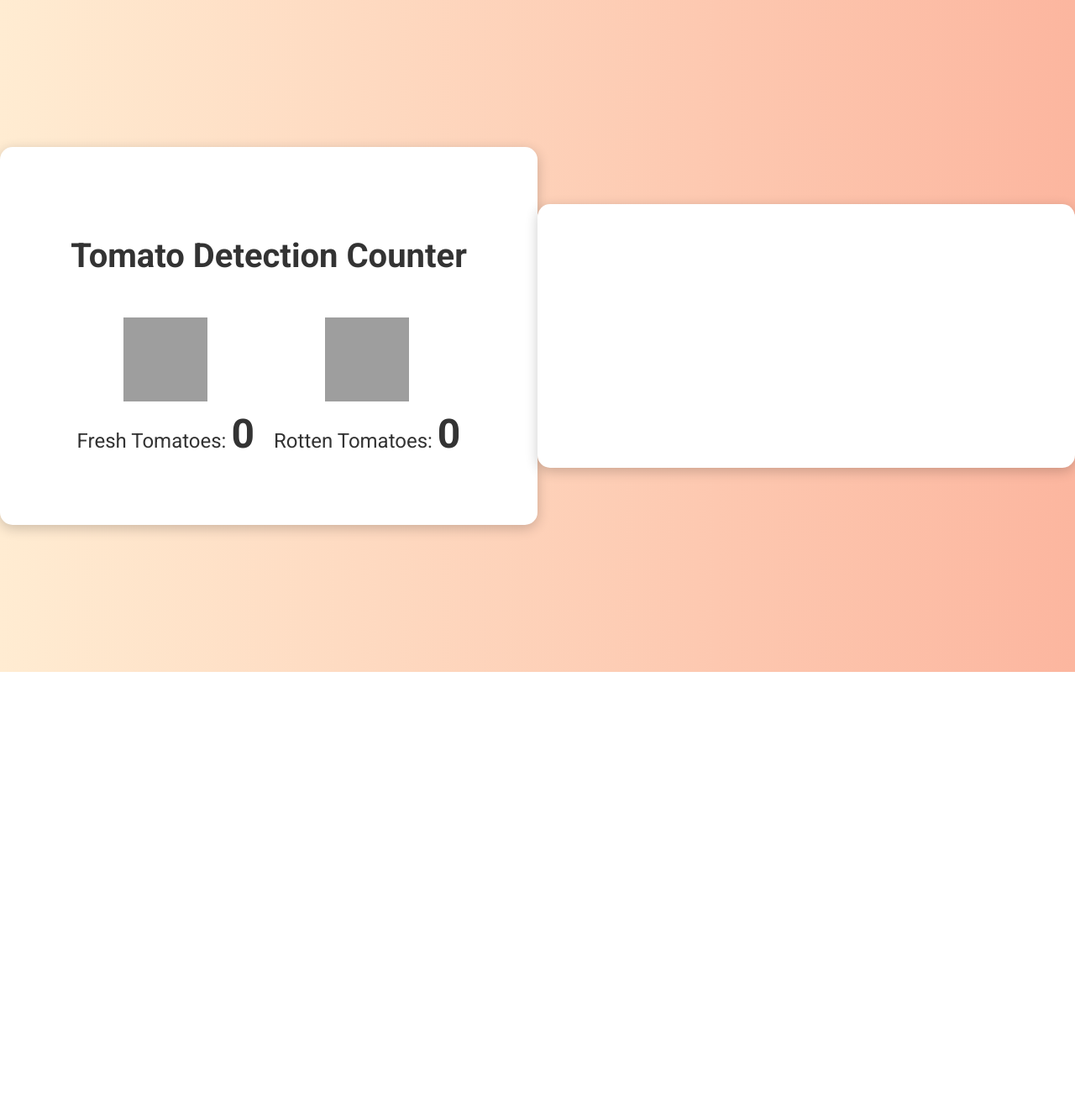
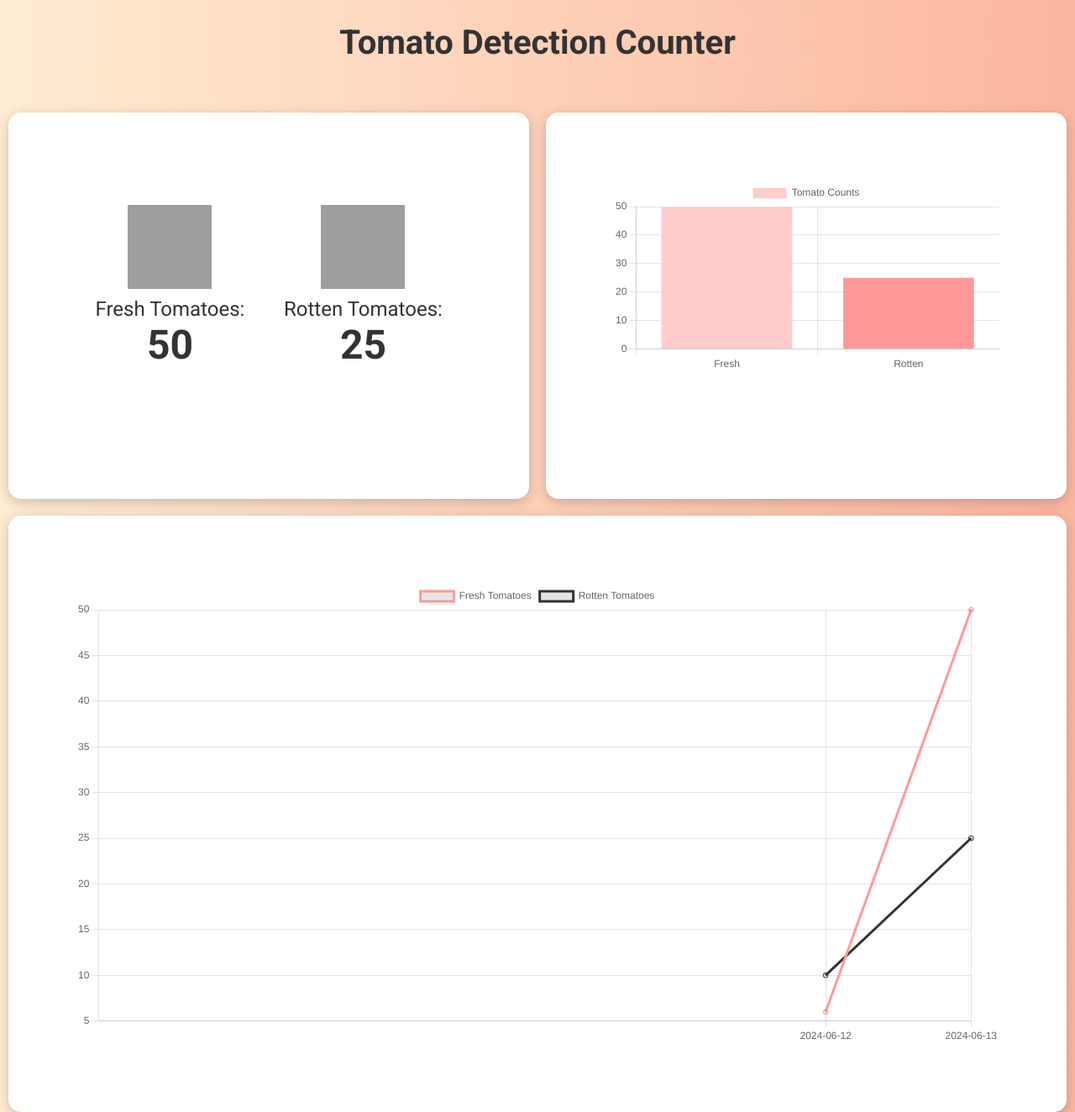
Before and after one commit to OddDuckkk/Tomato-Detection-App, a Flask app: page / in a window 1280 px wide. Shown: the whole page at 84% size. Before the commit the page ends 800 px from the top, so only its background shows below. Run offline with Flask 3, Linux system fonts and the light colour scheme; data comes from the database, SQL or seed files in the repository; both versions use the stored data as it was after the commit; a map, chart or similar area stays blank; grey boxes are pictures that could not be loaded.

Commit message:
Added history chart

```diff
--- a/app.py
+++ b/app.py
@@ -32,9 +32,9 @@ local_tz = pytz.timezone(timezone)
 # Initialize counters
 time_init = datetime.now(local_tz)
 counters = {
-    'fresh': 0,
-    'rotten': 0,
-    'last_reset': time_init.date() # time_init.date() - timedelta(days=1)
+    'fresh': 50,
+    'rotten': 25,
+    'last_reset': time_init.date() # - timedelta(days=1)
 }
 
 # Lock for thread-safe counter updates
@@ -42,10 +42,10 @@ counter_lock = threading.Lock()
 
 def reset_counters():
     global counters
-    with app.app_context():  # Ensure this function runs within the Flask app context
+    with app.app_context():
         while True:
             now = datetime.now(local_tz)
-            logging.info(f"Current time: {now}")
+            logging.info(f"Current date: {now.date()}")
             logging.info(f"Last reset: {counters['last_reset']}")
 
             if now.date() != counters['last_reset']:
@@ -68,9 +68,11 @@ def reset_counters():
                     except Exception as e:
                         db.session.rollback()
                         logging.error(f"Failed to reset counters: {e}")
+            else:
+                logging.info("No reset needed.")
 
             # Sleep for a short period to reduce CPU usage
-            time.sleep(60)
+            time.sleep(5)
 
 @app.route('/')
 def index():
@@ -94,6 +96,22 @@ def get_count():
     global counters
     return jsonify(counters)
 
+@app.route('/history', methods=['GET'])
+def get_history():
+    days = request.args.get('days', default=7, type=int)
+    end_date = datetime.now(local_tz).date()
+    start_date = end_date - timedelta(days=days)
+
+    records = TomatoCount.query.filter(TomatoCount.date.between(start_date, end_date)).all()
+
+    history = {
+        'dates': [record.date.strftime('%Y-%m-%d') for record in records],
+        'fresh_counts': [record.fresh_count for record in records],
+        'rotten_counts': [record.rotten_count for record in records]
+    }
+
+    return jsonify(history)
+
 if __name__ == '__main__':
     # Ensure the database and table are created
     with app.app_context():
--- a/templates/index.html
+++ b/templates/index.html
@@ -11,12 +11,18 @@
         body {
             font-family: 'Roboto', sans-serif;
             display: flex;
+            flex-wrap: wrap;
             justify-content: center;
             align-items: center;
             height: 100vh;
             margin: 0;
             background: linear-gradient(to right, #ffecd2 0%, #fcb69f 100%);
             color: #333;
+        }
+        .wrapper {
+          display:flex;
+          justify-content: center;
+          align-items: center;
         }
 
         .container {
@@ -27,6 +33,19 @@
             box-shadow: 0 4px 15px rgba(0, 0, 0, 0.2);
             max-width: 600px;
             width: 100%;
+            height: 300px;
+            margin: 10px;
+        }
+
+        .container-single {
+            text-align: center;
+            background: white;
+            padding: 80px;
+            border-radius: 15px;
+            box-shadow: 0 4px 15px rgba(0, 0, 0, 0.2);
+            max-width: 1200px;
+            width: 100%;
+            margin: 10px;
         }
 
         h1 {
@@ -65,8 +84,9 @@
 </head>
 
 <body>
-<div class="container">
-    <h1>Tomato Detection Counter</h1>
+<h1>Tomato Detection Counter</h1>
+<div class="wrapper">
+  <div class="container">
     <div class="counter">
         <div>
             <img src="https://img.icons8.com/color/48/000000/tomato.png" alt="Fresh Tomato">
@@ -82,11 +102,18 @@
 <div class="container">
     <canvas id="tomatoChart"></canvas>
 </div>
+</div>
+
+<div class="container-single">
+  <canvas id="historyChart"></canvas>
+</div>
+
+
 
 <script>
     async function updateCounts() {
       try {
-        const response = await fetch('https://tomato-detection-app.vercel.app/count');
+        const response = await fetch('http://127.0.0.1:5000/count');
         const data = await response.json();
 
         // Update counter display
@@ -131,9 +158,129 @@
         console.error('Error fetching counts:', error);
       }
     }
+
+    // async function fetchHistory(days = 7) {
+    //   console.log('test')
+    //     try {
+    //       const response = await fetch("http://127.0.0.1:5000/history");
+    //       const historyData = await response.json();
+    //       const historyChartData = {
+    //         labels: historyData.dates,
+    //         datasets: [
+    //             {
+    //               label: 'Fresh Tomatoes',
+    //               data: historyData.fresh_counts,
+    //               // borderColor: '#ff9999',
+    //               // fill: false,
+    //             }
+    //               // ,
+    //               // {
+    //               //     label: 'Rotten Tomatoes',
+    //               //     data: historyData.rotten_counts,
+    //               //     borderColor: '#333',
+    //               //     fill: false,
+    //               // }
+    //           ]
+    //         };
+
+    //         const historyCtx = document.getElementById('historyChart').getContext('2d');
+    //         //Check if history chart is already loaded
+    //         if (typeof historyChart !== 'undefined') {
+    //           historyChart.data.labels = historyChartData.labels;  // Update labels
+    //           historyChart.data.datasets[0].data = historyChartData.datasets[0].data;  // Update data
+    //           historyChart.data.datasets[1].data = historyChartData.datasets[1].data;  // Update data
+    //           historyChart.update();  // Call update method to reflect changes
+    //         }
+    //         else {
+    //           // Create the chart for the first time
+    //           historyChart = new Chart(historyCtx, {
+    //             type: 'line',
+    //             data: historyChartData,
+    //             options: {
+    //               responsive: true,
+    //               plugins: {
+    //                 legend: {
+    //                   display: true,
+    //                 }
+    //               }
+    //             }
+    //         });
+    //         }
+    //       }catch (error) {
+    //         console.error('Error fetching history:', error);
+    //       }
+    //     }
+
+    let historyChart; // Declare historyChart in a higher scope
+
+async function fetchHistory(days = 7) {
+    console.log('test');
+
+    try {
+        const response = await fetch("http://127.0.0.1:5000/history");
+        const historyData = await response.json();
+
+        // Ensure data arrays are at least 7 data points long by padding with nulls or slicing
+        const fillData = (data, length) => {
+            return data.length >= length ? data.slice(-length) : Array(length - data.length).fill(null).concat(data);
+        };
+
+        const labels = fillData(historyData.dates, days);
+        const freshCounts = fillData(historyData.fresh_counts, days);
+        const rottenCounts = fillData(historyData.rotten_counts, days);
+
+        const historyChartData = {
+            labels: labels,
+            datasets: [
+                {
+                    label: 'Fresh Tomatoes',
+                    data: freshCounts,
+                    borderColor: '#ff9999',
+                    fill: false,
+                },
+                {
+                    label: 'Rotten Tomatoes',
+                    data: rottenCounts,
+                    borderColor: '#333',
+                    fill: false,
+                }
+            ]
+        };
+
+        const historyCtx = document.getElementById('historyChart').getContext('2d');
+
+        // Check if historyChart is already created
+        if (historyChart) {
+            // Update existing chart
+            historyChart.data.labels = historyChartData.labels;
+            historyChart.data.datasets[0].data = historyChartData.datasets[0].data;
+            historyChart.data.datasets[1].data = historyChartData.datasets[1].data;
+            historyChart.update(); // Call update method to reflect changes
+        } else {
+            // Create the chart for the first time
+            historyChart = new Chart(historyCtx, {
+                type: 'line',
+                data: historyChartData,
+                options: {
+                    responsive: true,
+                    plugins: {
+                        legend: {
+                            display: true,
+                        }
+                    }
+                }
+            });
+        }
+    } catch (error) {
+        console.error('Error fetching history:', error);
+    }
+}
+
+
         setInterval(updateCounts, 1000);  // Update every second
+        setInterval(fetchHistory, 1000);  // Update history every second
         updateCounts();  // Initial call to set the counts immediately
-
+        fetchHistory();  // Initial call to set the history immediately
 </script>
 </body>
 
```
Also changed, not shown: instance/tomato_counts.db.
